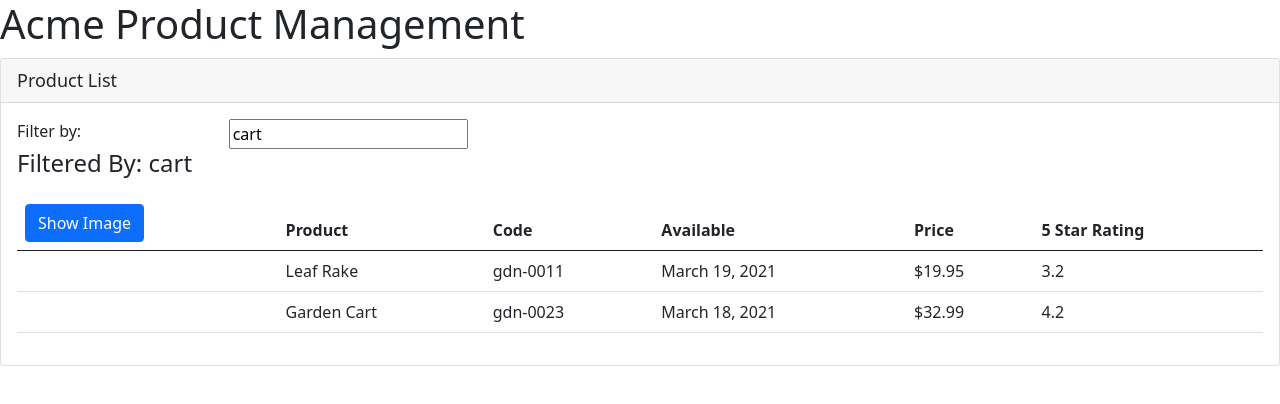
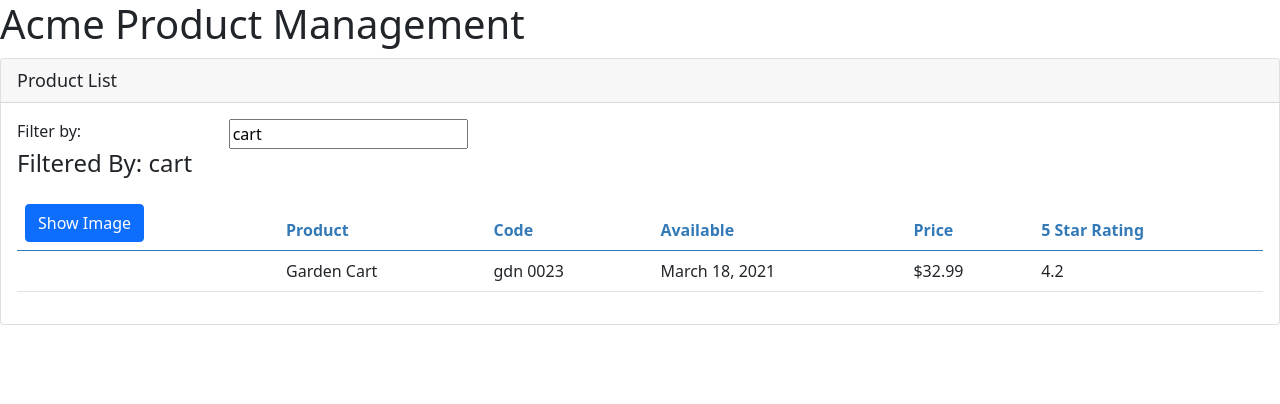
Before and after one commit to EdilsonDiasAlves/spm, an Angular app: page /welcome in a window 1280 px wide. Shown: the top 404 px of the page. Built offline with nearby package versions, Linux system fonts and the light colour scheme.

Commit message:
Improving the product-list component: 1. Defining Interfaces 2. Encapsulating Component Styles 3. Using Lifecycle Hooks 3. Building Custom Pipes 4. Getters and Setters 5. Filtering and Arrow Functions

```diff
--- a/src/app/app.module.ts
+++ b/src/app/app.module.ts
@@ -1,3 +1,4 @@
+import { ConvertToSpaces } from './shared/convert-to-spaces.pipe';
 import { ProductListComponent } from './products/product-list.component';
 import { NgModule } from '@angular/core';
 import { BrowserModule } from '@angular/platform-browser';
@@ -8,7 +9,8 @@
 @NgModule({
   declarations: [
     AppComponent,
-    ProductListComponent
+    ProductListComponent,
+    ConvertToSpaces
   ],
   imports: [
     BrowserModule,
--- /dev/null
+++ b/src/app/products/product-list.component.css
@@ -0,0 +1,3 @@
+thead {
+  color: #337AB7;
+}
--- a/src/app/products/product-list.component.html
+++ b/src/app/products/product-list.component.html
@@ -38,7 +38,7 @@
                 </thead>
 
                 <tbody>
-                  <tr *ngFor="let product of products">
+                  <tr *ngFor="let product of filteredProducts">
                     <td>
                       <img *ngIf="showImage" [src]="product.imageUrl"
                            [title]="product.productName"
@@ -46,7 +46,7 @@
                            [style.margin.px]="imageMargin"/>
                     </td>
                     <td>{{product.productName}}</td>
-                    <td>{{product.productCode | lowercase}}</td>
+                    <td>{{product.productCode | lowercase | convertToSpaces: '-'}}</td>
                     <td>{{product.releaseDate}}</td>
                     <td>{{product.price | currency:'USD':'symbol':'1.2-2'}}</td>
                     <td>{{product.starRating}}</td>
--- a/src/app/products/product-list.component.ts
+++ b/src/app/products/product-list.component.ts
@@ -1,16 +1,30 @@
-import { Component } from "@angular/core";
+import { Component, OnInit } from "@angular/core";
+import { IProduct } from "./product";
 
 @Component({
   selector: 'pm-products',
-  templateUrl: './product-list.component.html'
+  templateUrl: './product-list.component.html',
+  styleUrls: ['./product-list.component.css']
 })
-export class ProductListComponent {
+export class ProductListComponent implements OnInit {
   pageTitle: string = "Product List"
   imageWidth: number = 50;
   imageMargin: number = 2;
   showImage: boolean = false;
-  listFilter: string = 'cart';
-  products: any[] = [
+
+  private _listFilter: string = '';
+
+  get listFilter(): string {
+    return this._listFilter;
+  }
+  set listFilter(value: string) {
+    this._listFilter = value;
+    console.log("on setter ", value);
+    this.filteredProducts = this.performFilter(value);
+  }
+
+  filteredProducts: IProduct [] = [];
+  products: IProduct[] = [
     {
       "productId": 1,
       "productName": "Leaf Rake",
@@ -33,7 +47,17 @@
     }
   ];
 
+  performFilter(filterBy: string): IProduct[]{
+    filterBy = filterBy.toLocaleLowerCase();
+    return this.products.filter((product: IProduct) =>
+      product.productName.toLocaleLowerCase().includes(filterBy))
+  }
+
   imageToggle(){
     this.showImage = !this.showImage;
   }
+
+  ngOnInit(): void {
+    this.listFilter = "cart";
+  }
 }
--- /dev/null
+++ b/src/app/products/product.ts
@@ -0,0 +1,10 @@
+export interface IProduct {
+  productId: number,
+  productName: string,
+  productCode: string,
+  releaseDate: string,
+  description: string,
+  price: number,
+  starRating: number,
+  imageUrl: string
+}
--- /dev/null
+++ b/src/app/shared/convert-to-spaces.pipe.ts
@@ -0,0 +1,11 @@
+import { Pipe, PipeTransform } from "@angular/core";
+
+@Pipe({
+  name: 'convertToSpaces'
+})
+export class ConvertToSpaces implements PipeTransform {
+  transform(value: string, character: string) : string {
+    return value.replace(character, " ");
+  }
+
+}
```
